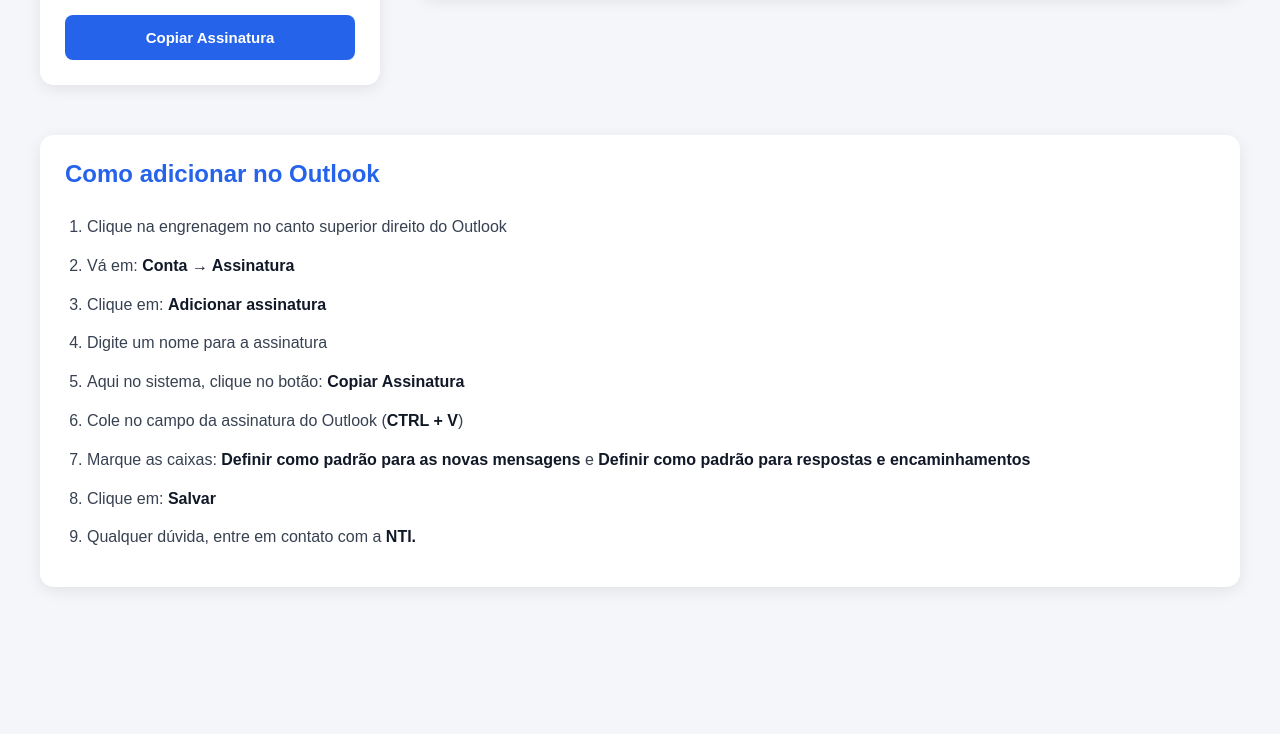
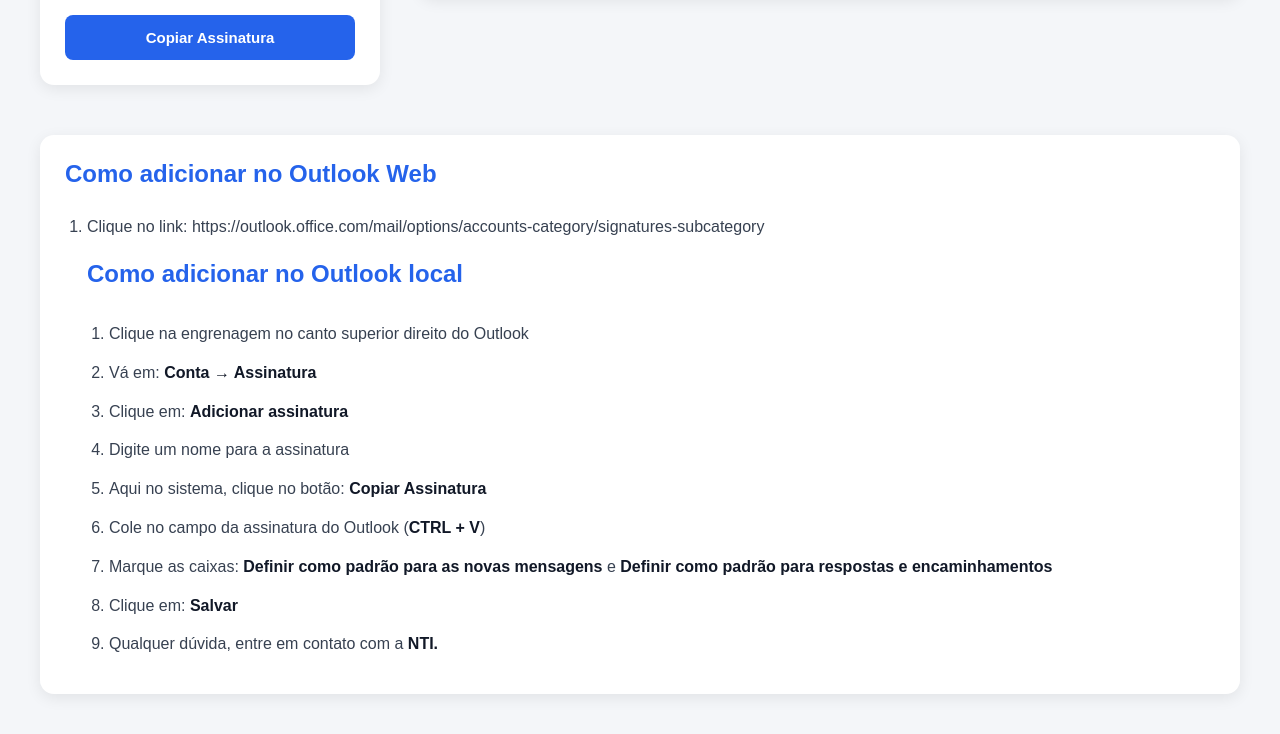
Before and after one commit to regjunior/assinatura-sesc, a plain HTML site: page index.html in a window 1280 px wide. Shown: the part 446-1180 px from the top of the page. Before the commit the page ends 1073 px from the top, so only its background shows below. Drawn offline with Linux system fonts and the light colour scheme.

Commit message:
Update index.html

```diff
--- a/index.html
+++ b/index.html
@@ -373,11 +373,18 @@
 
     <div class="card tutorial">
 
-      <h2>Como adicionar no Outlook</h2>
+      <h2>Como adicionar no Outlook Web</h2>
 
       <ol>
 
-        <li>
+		  <li>
+			  Clique no link: https://outlook.office.com/mail/options/accounts-category/signatures-subcategory
+		  </li>
+
+		<h2>Como adicionar no Outlook local</h2>
+
+      <ol>
+		  <li>
           Clique na engrenagem no canto superior direito do Outlook
         </li>
 
```
